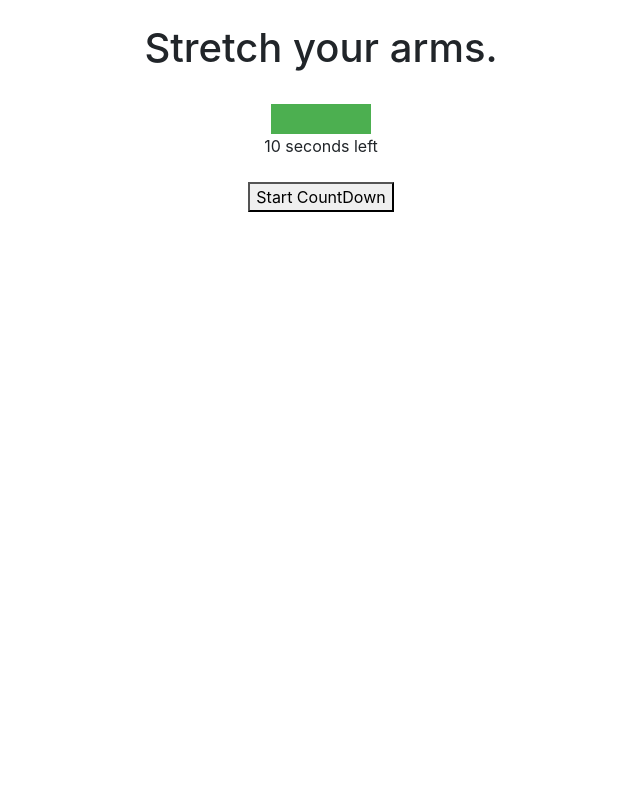
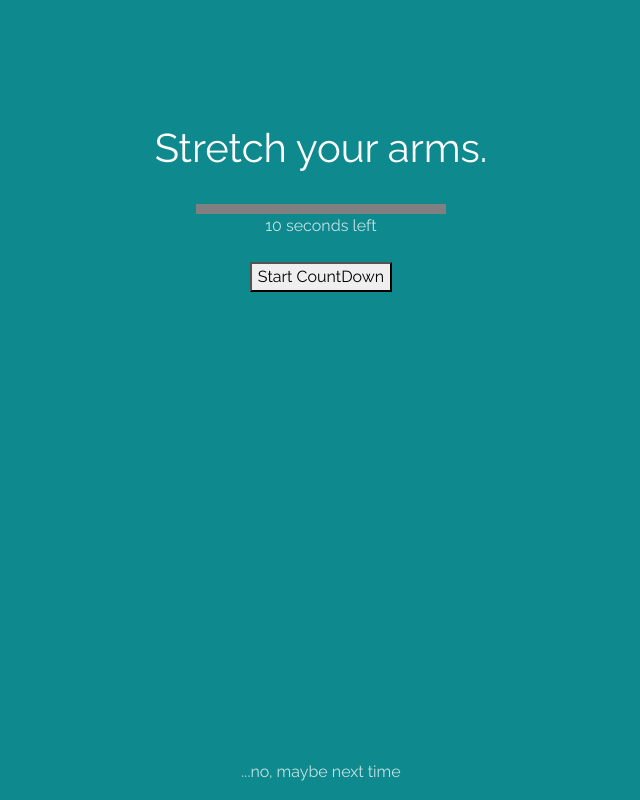
Before and after one commit to hanbanana/stretch-break-time, a website: page assets/index.html in a window 1280 px wide. Shown: the whole page, without its empty margins (319-959 px from the left). Drawn offline with nearby package versions, Linux system fonts and the light colour scheme.

Commit message:
add file3

```diff
--- a/assets/index.html
+++ b/assets/index.html
@@ -22,6 +22,8 @@
     <script src="https://code.jquery.com/jquery-3.4.1.min.js"
         integrity="sha256-CSXorXvZcTkaix6Yvo6HppcZGetbYMGWSFlBw8HfCJo=" crossorigin="anonymous"></script>
 
+        <link href="https://fonts.googleapis.com/css?family=Raleway&display=swap" rel="stylesheet">
+
     <link rel="stylesheet" type="text/css" href="style.css">
 
 
@@ -43,6 +45,11 @@
     </div>
     </div>
 
+
+    <div class="footer">
+            <a href="https://www.google.com" target="_blank" id="footerLink"><p>...no, maybe next time</p></a>
+          </div>
+
     </div>
 
     <script src="app.js"></script>
--- a/assets/style.css
+++ b/assets/style.css
@@ -1,19 +1,38 @@
 
-  #myProgress {
+ body {
+   background-color: rgba(6, 133, 138, 0.966);
+   font-family: 'Raleway', sans-serif;
+ }
+
+ h1 {
+   color: white;
+ }
+
+ .container {
+   margin-top: 100px;
+   color: rgba(255, 255, 255, 0.753);
+ }
+
+ #myBar1 {
+  width: 250px;
+  background-color: rgb(4, 91, 95);
+  margin-left: auto;
+  margin-right: auto;
+  height: 10px;
+}
+
+ #myProgress {
   width: 100%;
-  height: 30px;
-  background-color: #4CAF50;
+
+  background-color: grey;
   text-align: center;
   line-height: 30px;
   color: white;
+  height: 10px;
 }
 
-#myBar1 {
-  width: 100px;
-  background-color: #ddd;
-  margin-left: auto;
-  margin-right: auto;
-
+#footerLink {
+  color: rgba(255, 255, 255, 0.753);
 }
 
   .footer {
@@ -30,9 +49,6 @@
 
   @media only screen and (max-width: 600px) {
 
-    #myBar1 {
-      margin-left: 50px;
-      margin-right: 50px;
-    }
+
 
 };
```
